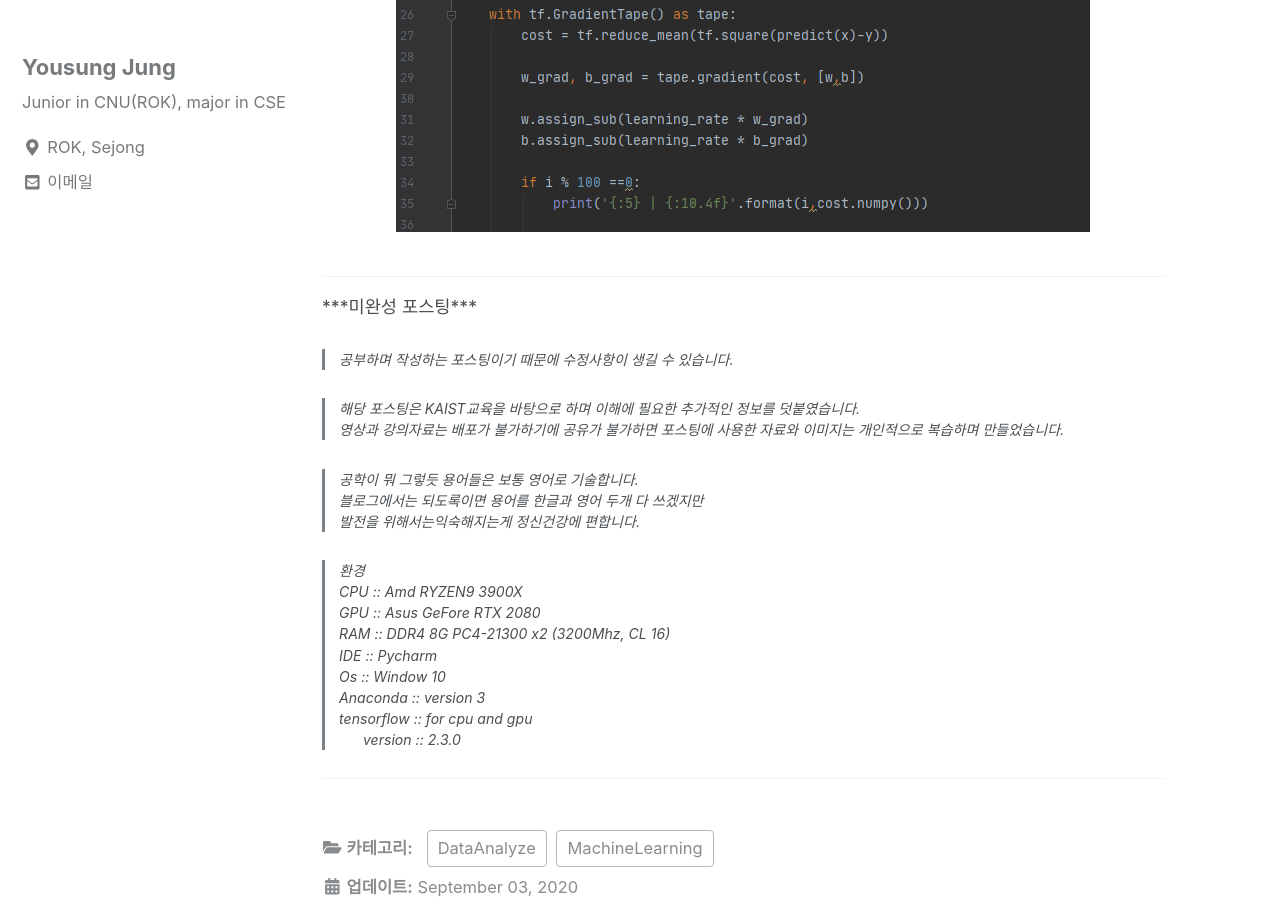
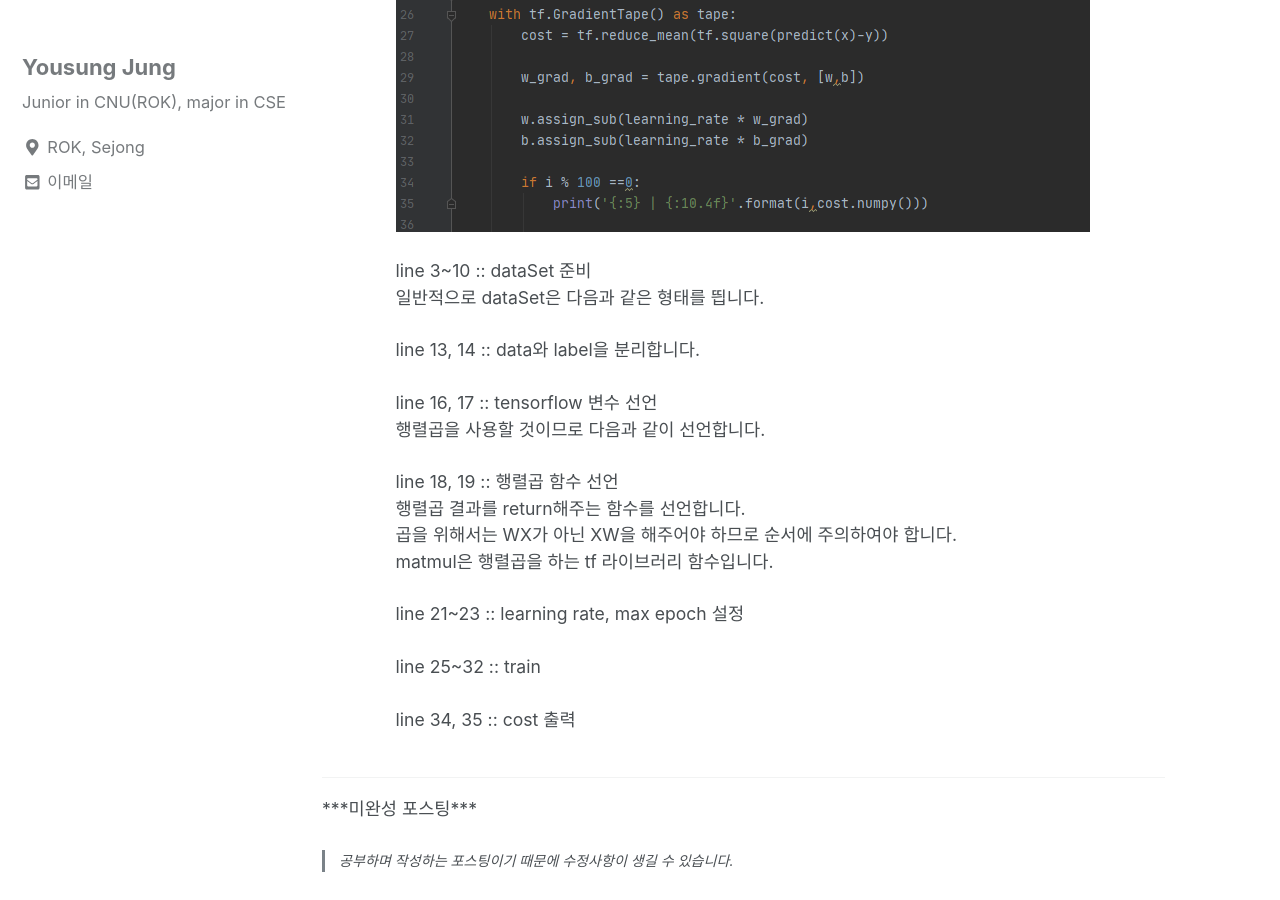
Before and after one commit to can019/can019.github.io, a Jekyll site: the page built from _posts/2020-09-02-MachineLearning-AI-6.md, in a window 1280 px wide and 900 px high, scrolled down 2228 px. Built offline with Jekyll 4.4.1, drawn with Linux system fonts in a browser that asks for light colours; nearby versions of some CDN libraries.

Commit message:
with 행렬

```diff
--- a/_posts/2020-09-02-MachineLearning-AI-6.md
+++ b/_posts/2020-09-02-MachineLearning-AI-6.md
@@ -34,6 +34,24 @@ categories: MachineLearning DataAnalyze
                    <div style = "margin-left : 3%">
                      행렬 연산을 사용한 코드입니다.<br><br>
                      <img src="/assets/photos/machineLearning6/multiple_linear_regression_with_matrix_code.png"><br/><br/>
+                     line 3~10 :: dataSet 준비<br>
+                     일반적으로 dataSet은 다음과 같은 형태를 띕니다.<br><br>
+
+                     line 13, 14 :: data와 label을 분리합니다.<br/><br/>
+
+                     line 16, 17 :: tensorflow 변수 선언 <br>
+                     행렬곱을 사용할 것이므로 다음과 같이 선언합니다. <br><br>
+
+                     line 18, 19 :: 행렬곱 함수 선언 <br>
+                     행렬곱 결과를 return해주는 함수를 선언합니다. <br>
+                     곱을 위해서는 WX가 아닌 XW을 해주어야 하므로 순서에 주의하여야 합니다.<br>
+                     matmul은 행렬곱을 하는 tf 라이브러리 함수입니다. <br><br>
+
+                     line 21~23 :: learning rate, max epoch 설정 <br><br>
+
+                     line 25~32 :: train <br><br>
+
+                     line 34, 35 :: cost 출력 <br><br>
 
                    </div>
                  </div><!--chapter3-->
```
